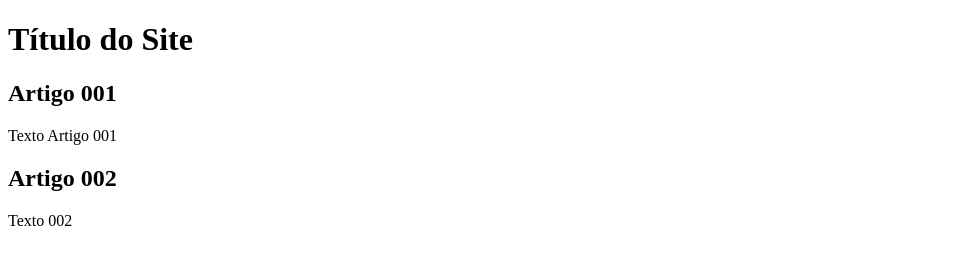
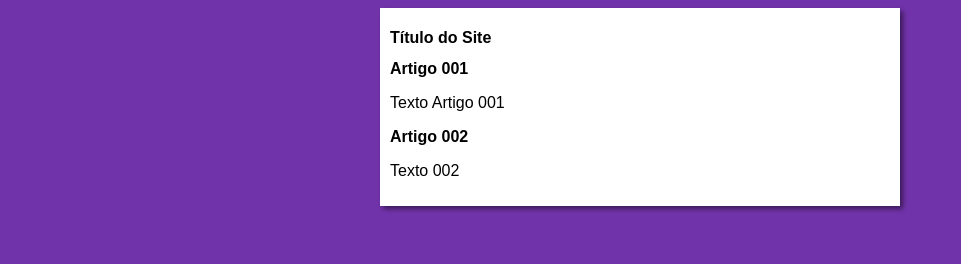
Before and after one commit to EdiniltonJr/Projeto-Site, a plain HTML site: page index.html in a window 1280 px wide. Shown: the whole page, without its empty margins (0-961 px from the left). Drawn offline with Linux system fonts and the light colour scheme.

Commit message:
iniciei o design

```diff
--- /dev/null
+++ b/estilos/style.css
@@ -0,0 +1,15 @@
+*{
+    font-family: Arial, Helvetica, sans-serif;
+    font-size: 16px;
+}
+body {
+    background-color: rgb(113, 51, 170);
+}
+
+main {
+    background-color: white;
+    width: 500px;
+    margin: auto;
+    padding: 10px;
+    box-shadow: 3px 3px 5px rgba(0, 0, 0, 0.488);
+}
--- a/index.html
+++ b/index.html
@@ -4,6 +4,7 @@
     <meta charset="UTF-8">
     <meta name="viewport" content="width=device-width, initial-scale=1.0">
     <title>Título do Site</title>
+    <link rel="stylesheet" href="estilos/style.css">
 </head>
 <body>
     <main>
```
